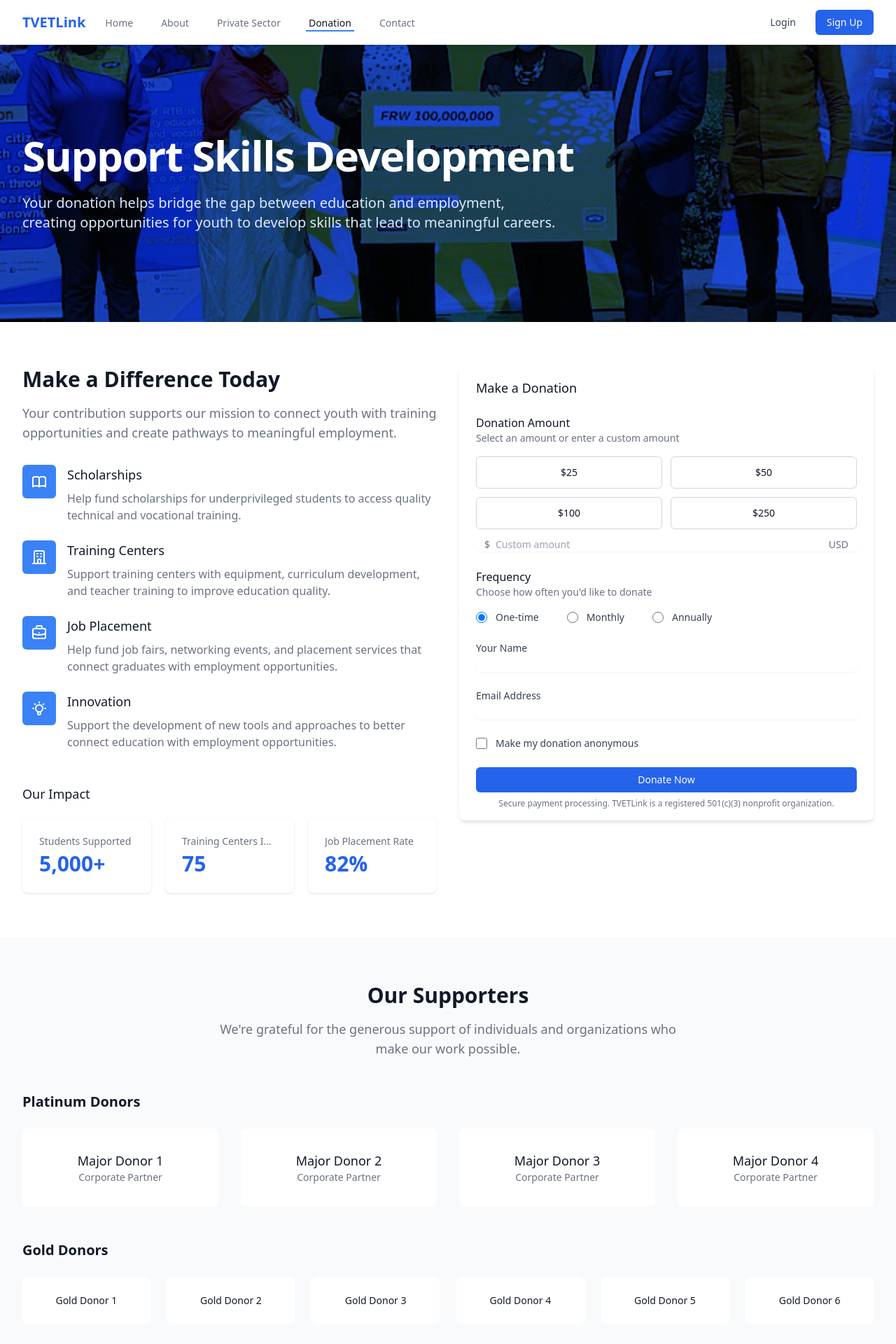
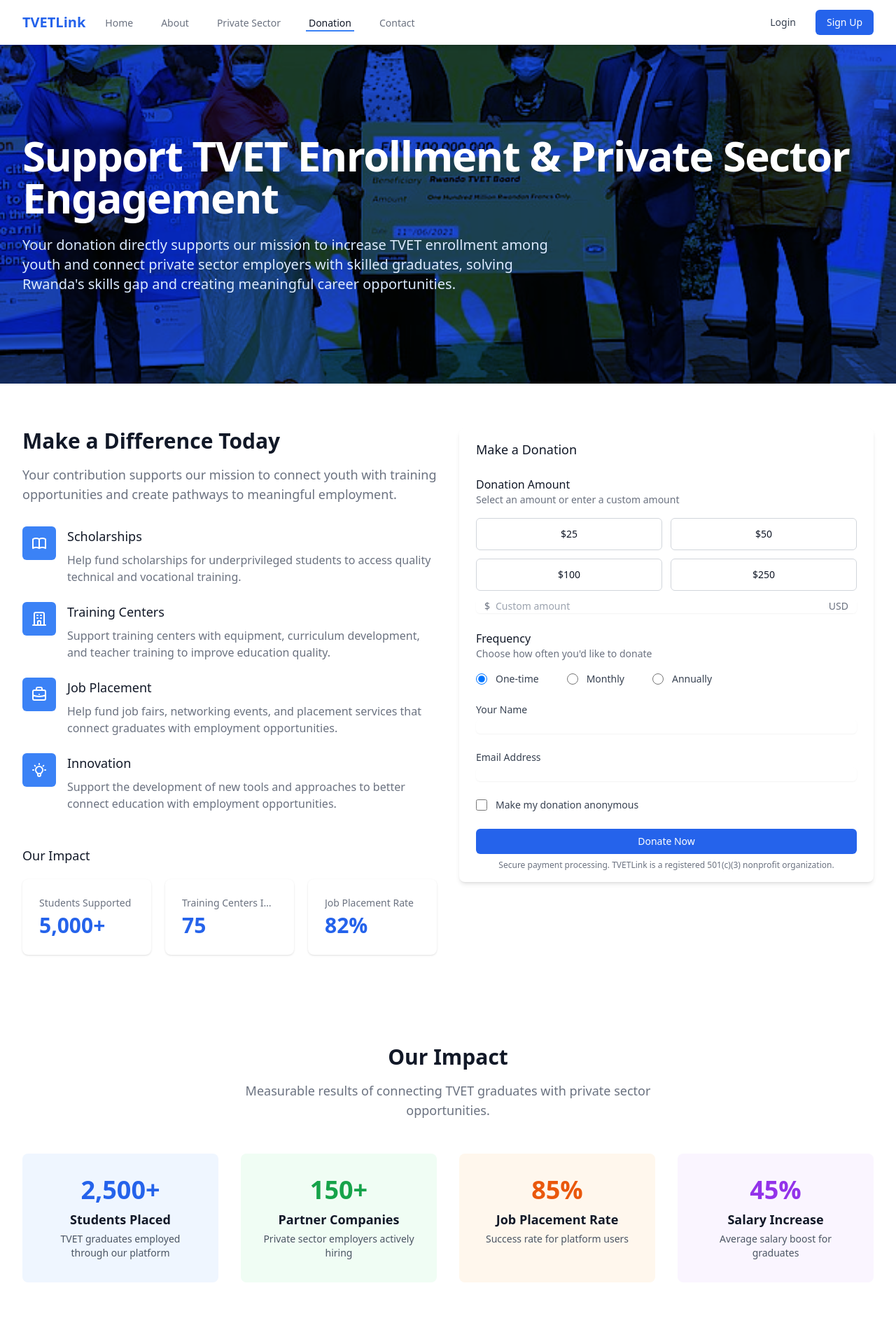
Before and after one commit to adeline333/TVETLink2, a React app: page /donation in a window 1280 px wide. Shown: the top 1920 px of the page at 70% size. Built offline with nearby package versions, Linux system fonts and the light colour scheme; the HTML template or start-up script is replaced by a standard one.

Commit message:
donations page

```diff
--- a/src/pages/AboutPage.tsx
+++ b/src/pages/AboutPage.tsx
@@ -1,7 +1,6 @@
 import React from 'react';
 import { useNavigate } from 'react-router-dom';
 import Button from '../components/common/Button';
-import tvetGraduation from "../assets/images/tvet-graduation.jpg";
 const AboutPage: React.FC = () => {
   const navigate = useNavigate();
 
@@ -20,7 +19,7 @@ const AboutPage: React.FC = () => {
         <div className="max-w-7xl mx-auto sm:px-6 lg:px-8">
           <div className="relative shadow-xl sm:rounded-2xl sm:overflow-hidden">
             <div className="absolute inset-0">
-              <img className="h-full w-full object-cover" src={tvetGraduation} alt="TVET graduates working in industry" />
+              <img className="h-full w-full object-cover"  alt="TVET graduates working in industry" />
               <div className="absolute inset-0 bg-gradient-to-r from-blue-900 via-blue-800 to-blue-700 opacity-80"></div>
             </div>
             <div className="relative px-4 py-16 sm:px-6 sm:py-24 lg:py-32 lg:px-8">
@@ -115,11 +114,11 @@ const AboutPage: React.FC = () => {
                     <p className="mt-5 text-base text-gray-500">
                       Graduates lack industry-relevant skills while employers can't find qualified workers,
                       creating a cycle that hinders economic growth.
-                    </p>
-                  </div>
-                </div>
-              </div>
+              </p>
             </div>
+          </div>
+        </div>
+      </div>
           </div>
         </div>
       </div>
@@ -327,7 +326,7 @@ const AboutPage: React.FC = () => {
                 <div className="text-lg font-bold text-yellow-600 mb-2">AgriTech Startups</div>
                 <p className="text-sm text-gray-600">Modern Farming</p>
                 <p className="text-xs text-yellow-500 mt-2">Hiring: 15+ TVET graduates</p>
-              </div>
+                </div>
                 </div>
           </div>
         </div>
--- a/src/pages/DonationPage.tsx
+++ b/src/pages/DonationPage.tsx
@@ -1,15 +1,29 @@
 import React, { useState } from 'react';
+import { useNavigate } from 'react-router-dom';
 import Button from '../components/common/Button';
 import Card, { CardBody } from '../components/common/Card';
 import donation from '../assets/images/donation.jpg'
 
 const DonationPage: React.FC = () => {
+  const navigate = useNavigate();
   const [donationAmount, setDonationAmount] = useState<string>('');
   const [customAmount, setCustomAmount] = useState<string>('');
   const [donorName, setDonorName] = useState<string>('');
   const [donorEmail, setDonorEmail] = useState<string>('');
   const [isAnonymous, setIsAnonymous] = useState<boolean>(false);
   const [donationFrequency, setDonationFrequency] = useState<string>('one-time');
+
+  const handleDonateNow = () => {
+    // Scroll to donation form
+    const formElement = document.getElementById('donation-form');
+    if (formElement) {
+      formElement.scrollIntoView({ behavior: 'smooth' });
+    }
+  };
+
+  const handleBecomePartner = () => {
+    navigate('/private-sector');
+  };
   const handleDonationAmountClick = (amount: string) => {
     setDonationAmount(amount);
     setCustomAmount('');
@@ -33,12 +47,12 @@ const DonationPage: React.FC = () => {
         </div>
         <div className="relative max-w-7xl mx-auto py-24 px-4 sm:py-32 sm:px-6 lg:px-8">
           <h1 className="text-4xl font-extrabold tracking-tight text-white sm:text-5xl lg:text-6xl">
-            Support Skills Development
+            Support TVET Enrollment & Private Sector Engagement
           </h1>
           <p className="mt-6 max-w-3xl text-xl text-blue-100">
-            Your donation helps bridge the gap between education and employment,
-            creating opportunities for youth to develop skills that lead to
-            meaningful careers.
+            Your donation directly supports our mission to increase TVET enrollment among youth
+            and connect private sector employers with skilled graduates, solving Rwanda's skills gap
+            and creating meaningful career opportunities.
           </p>
         </div>
       </div>
@@ -176,7 +190,7 @@ const DonationPage: React.FC = () => {
               </div>
             </div>
             <div>
-              <Card className="sticky top-20">
+              <Card className="sticky top-20" id="donation-form">
                 <CardBody>
                   <h3 className="text-lg font-medium text-gray-900 mb-6">
                     Make a Donation
@@ -293,47 +307,42 @@ const DonationPage: React.FC = () => {
           </div>
         </div>
       </div>
-      {/* Donor Recognition */}
-      <div className="bg-gray-50 py-16">
+      {/* Impact Metrics */}
+      <div className="bg-white py-16">
         <div className="max-w-7xl mx-auto px-4 sm:px-6 lg:px-8">
           <div className="text-center">
             <h2 className="text-3xl font-extrabold text-gray-900">
-              Our Supporters
+              Our Impact
             </h2>
             <p className="mt-4 max-w-2xl text-lg text-gray-500 mx-auto">
-              We're grateful for the generous support of individuals and
-              organizations who make our work possible.
+              Measurable results of connecting TVET graduates with private sector opportunities.
             </p>
           </div>
-          <div className="mt-12">
-            <h3 className="text-xl font-semibold text-gray-900 mb-6">
-              Platinum Donors
-            </h3>
-            <div className="grid grid-cols-2 gap-8 md:grid-cols-4">
-              {[1, 2, 3, 4].map(donor => <div key={donor} className="col-span-1 flex justify-center py-8 px-8 bg-white rounded-lg">
-                  <div className="text-center">
-                    <p className="text-lg font-medium text-gray-900">
-                      Major Donor {donor}
-                    </p>
-                    <p className="text-sm text-gray-500">Corporate Partner</p>
-                  </div>
-                </div>)}
+          <div className="mt-12 grid grid-cols-1 gap-8 sm:grid-cols-2 lg:grid-cols-4">
+            <div className="bg-blue-50 rounded-lg p-8 text-center">
+              <div className="text-4xl font-bold text-blue-600 mb-2">2,500+</div>
+              <div className="text-lg font-semibold text-gray-900 mb-1">Students Placed</div>
+              <div className="text-sm text-gray-600">TVET graduates employed through our platform</div>
             </div>
-          </div>
-          <div className="mt-12">
-            <h3 className="text-xl font-semibold text-gray-900 mb-6">
-              Gold Donors
-            </h3>
-            <div className="grid grid-cols-2 gap-6 md:grid-cols-6">
-              {[1, 2, 3, 4, 5, 6].map(donor => <div key={donor} className="col-span-1 flex justify-center py-6 px-6 bg-white rounded-lg">
-                  <p className="text-sm font-medium text-gray-900">
-                    Gold Donor {donor}
-                  </p>
-                </div>)}
+            <div className="bg-green-50 rounded-lg p-8 text-center">
+              <div className="text-4xl font-bold text-green-600 mb-2">150+</div>
+              <div className="text-lg font-semibold text-gray-900 mb-1">Partner Companies</div>
+              <div className="text-sm text-gray-600">Private sector employers actively hiring</div>
+            </div>
+            <div className="bg-orange-50 rounded-lg p-8 text-center">
+              <div className="text-4xl font-bold text-orange-600 mb-2">85%</div>
+              <div className="text-lg font-semibold text-gray-900 mb-1">Job Placement Rate</div>
+              <div className="text-sm text-gray-600">Success rate for platform users</div>
+            </div>
+            <div className="bg-purple-50 rounded-lg p-8 text-center">
+              <div className="text-4xl font-bold text-purple-600 mb-2">45%</div>
+              <div className="text-lg font-semibold text-gray-900 mb-1">Salary Increase</div>
+              <div className="text-sm text-gray-600">Average salary boost for graduates</div>
             </div>
           </div>
         </div>
       </div>
+
       {/* FAQ */}
       <div className="bg-white py-16">
         <div className="max-w-7xl mx-auto px-4 sm:px-6 lg:px-8">
@@ -424,10 +433,10 @@ const DonationPage: React.FC = () => {
           </p>
           <div className="mt-8 flex justify-center">
             <div className="inline-flex rounded-md shadow">
-              <Button size="lg">Donate Now</Button>
+              <Button size="lg" onClick={handleDonateNow}>Donate Now</Button>
             </div>
             <div className="ml-3 inline-flex">
-              <Button variant="outline" size="lg" className="bg-blue-100 text-blue-700 hover:bg-blue-200">
+              <Button variant="outline" size="lg" className="bg-blue-100 text-blue-700 hover:bg-blue-200" onClick={handleBecomePartner}>
                 Become a Partner
               </Button>
             </div>
--- a/src/pages/LandingPage.tsx
+++ b/src/pages/LandingPage.tsx
@@ -1,13 +1,11 @@
 import React from 'react';
 import Hero from '../components/landing/Hero';
 import TestimonialSection from '../components/landing/TestimonialSection';
-import DonationSection from '../components/landing/DonationSection';
 import EventsSection from '../components/landing/EventsSection';
 const LandingPage: React.FC = () => {
   return <div className="pt-16">
       <Hero />
       <TestimonialSection />
-      <DonationSection />
       <EventsSection />
     </div>;
 };
```
